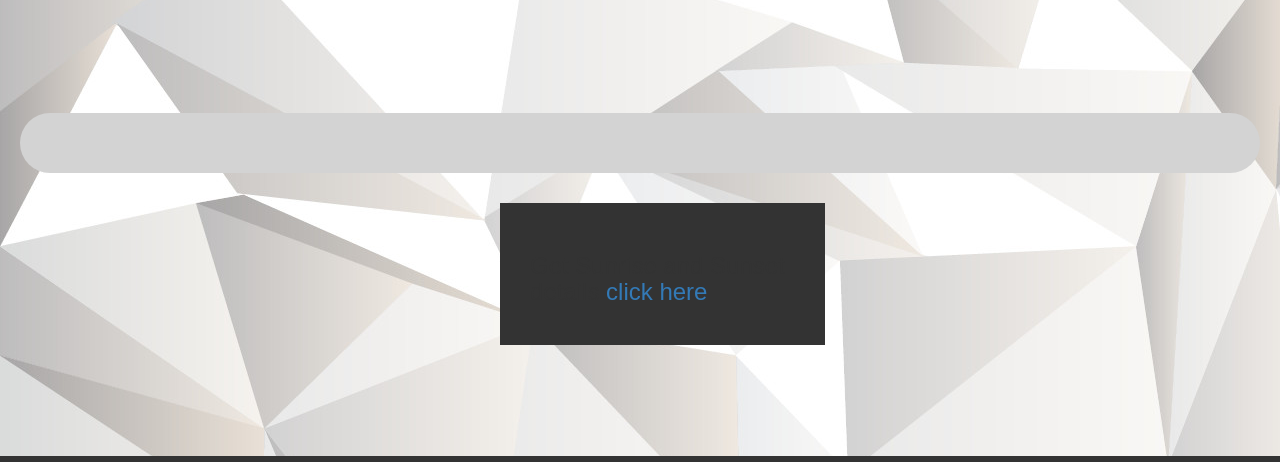
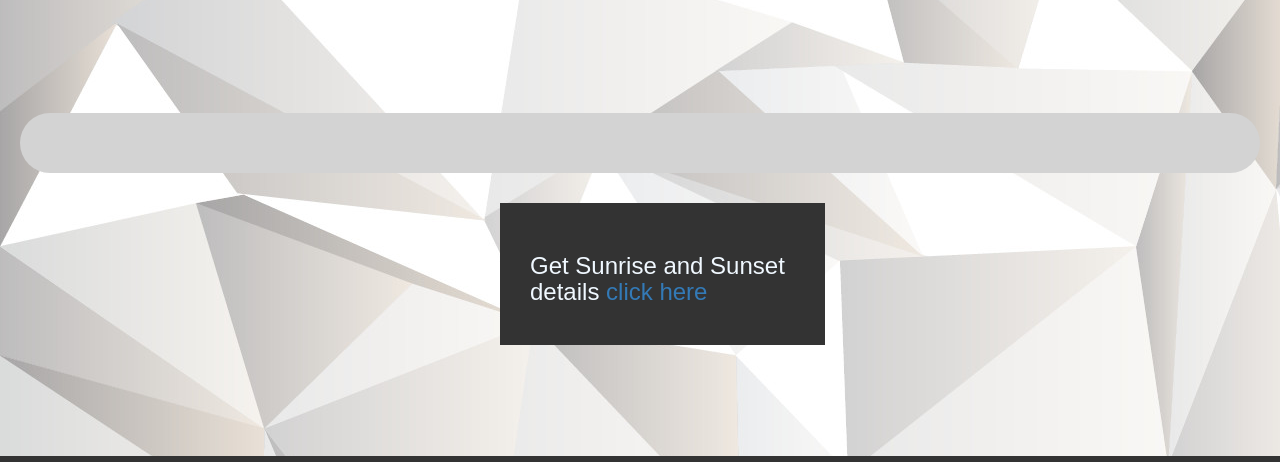
Before and after one commit to kansalshivam24/assessment-project, a plain HTML site: page index.html in a window 1280 px wide. Shown: the part 58-520 px from the top of the page. Drawn offline with nearby package versions, Linux system fonts and the light colour scheme; no server answers.

Commit message:
Update index.html

```diff
--- a/index.html
+++ b/index.html
@@ -35,7 +35,7 @@
       <div id="container">
       </div>
       <div id="container2">
-         <h3>Get Sunrise and Sunset details<span><a href="index2.html">    click here</a></span></h3>
+         <h3 style="color: aliceblue;">Get Sunrise and Sunset details<span><a href="index2.html">    click here</a></span></h3>
       </div>
       <script src="jQ.js"></script>
       <script src="ajax.js"></script>
```
